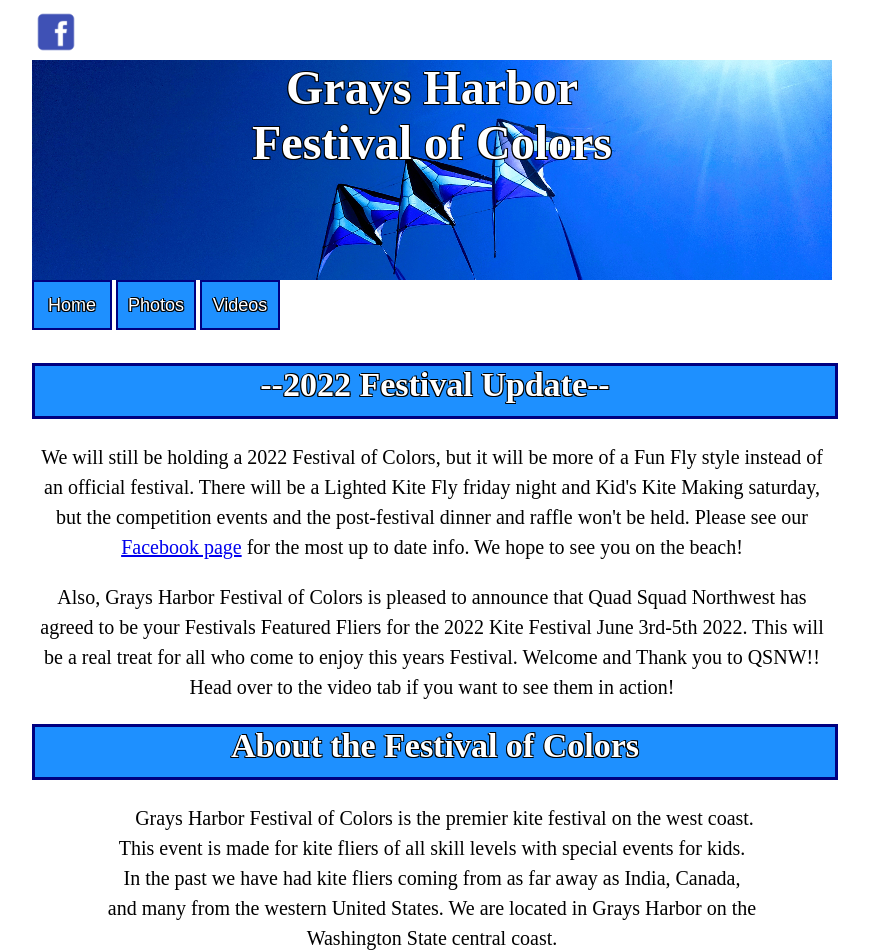
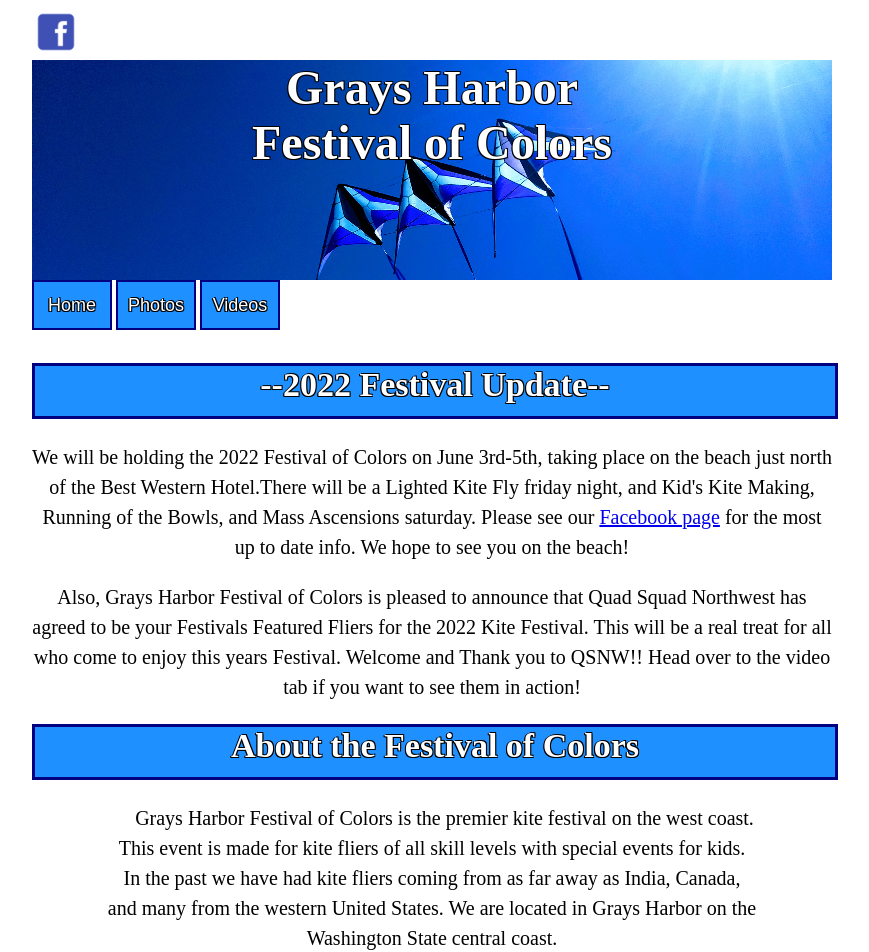
Before and after one commit to kyleb13/kyleb13.github.io, a Jekyll site: the page index.html, which Jekyll copies as it is, in a window 1280 px wide. Shown: the top 952 px of the page, without its empty margins (208-1077 px from the left). Built offline with Jekyll 4.4.1, drawn with Linux system fonts in a browser that asks for light colours.

Commit message:
Updated wording a bit and added another video

```diff
--- a/index.html
+++ b/index.html
@@ -118,14 +118,14 @@
             </div>
             <div id="alignDiv">
                 <h1 id="bodyHeader">--2022 Festival Update--</h1>
-                    <p id="aboutParagraph"> We will still be holding a 2022 Festival of Colors, but it will be more of a Fun Fly style instead of an<br\>
-                        official festival. There will be a Lighted Kite Fly friday night and Kid's Kite Making saturday, but the competition events and <br\>
-                        the post-festival dinner and raffle won't be held. Please see our <a href="https://www.facebook.com/OceanShoresFesitvalOfColors">Facebook page</a> for the most up to date info.<br\>
+                    <p id="aboutParagraph"> We will be holding the 2022 Festival of Colors on June 3rd-5th, taking place on the beach just north of the <br\>
+                        Best Western Hotel.There will be a Lighted Kite Fly friday night, and Kid's Kite Making, Running of the Bowls, and Mass Ascensions saturday.<br\>
+                        Please see our <a href="https://www.facebook.com/OceanShoresFesitvalOfColors">Facebook page</a> for the most up to date info.<br\>
                         We hope to see you on the beach!
                     </p>
                     <p id="aboutParagraph">
                         Also, Grays Harbor Festival of Colors is pleased to announce that Quad Squad Northwest has agreed to be your Festivals Featured Fliers<br\>
-                        for the 2022 Kite Festival June 3rd-5th 2022. This will be a real treat for all who come to enjoy this years Festival. <br\>
+                        for the 2022 Kite Festival. This will be a real treat for all who come to enjoy this years Festival. <br\>
                         Welcome and Thank you to QSNW!! Head over to the video tab if you want to see them in action!
                     </p>
                 <h1 id="bodyHeader">About the Festival of Colors</h1>
--- a/videos.html
+++ b/videos.html
@@ -100,6 +100,7 @@
                 <button id="navTab" onclick="location.href = 'videos.html'">Videos</button>
             </div>
             <iframe src="https://www.facebook.com/plugins/video.php?height=450&href=https%3A%2F%2Fwww.facebook.com%2Fmystainedskin%2Fvideos%2F934589187203551%2F&show_text=false&width=800&t=0" width="800" height="450" style="border:none;overflow:hidden" scrolling="no" frameborder="0" allowfullscreen="true" allow="autoplay; clipboard-write; encrypted-media; picture-in-picture; web-share" allowFullScreen="true"></iframe>
+            <iframe width="800" height="450" src="https://www.youtube.com/embed/gSLhSGeWPhY" title="YouTube video player" frameborder="0" allow="accelerometer; autoplay; clipboard-write; encrypted-media; gyroscope; picture-in-picture" allowfullscreen></iframe>
             <iframe width="800" height="450" src="https://www.youtube.com/embed/7yS-XeQD_PU" frameborder="0"></iframe>
             <iframe src="https://drive.google.com/file/d/0B5AxFgxLFr4scUFuaGNJMjJTUkRVcU1rWjdhbXNYMkJGdjRn/preview" width="800" height="450"></iframe>
         </div>
```
